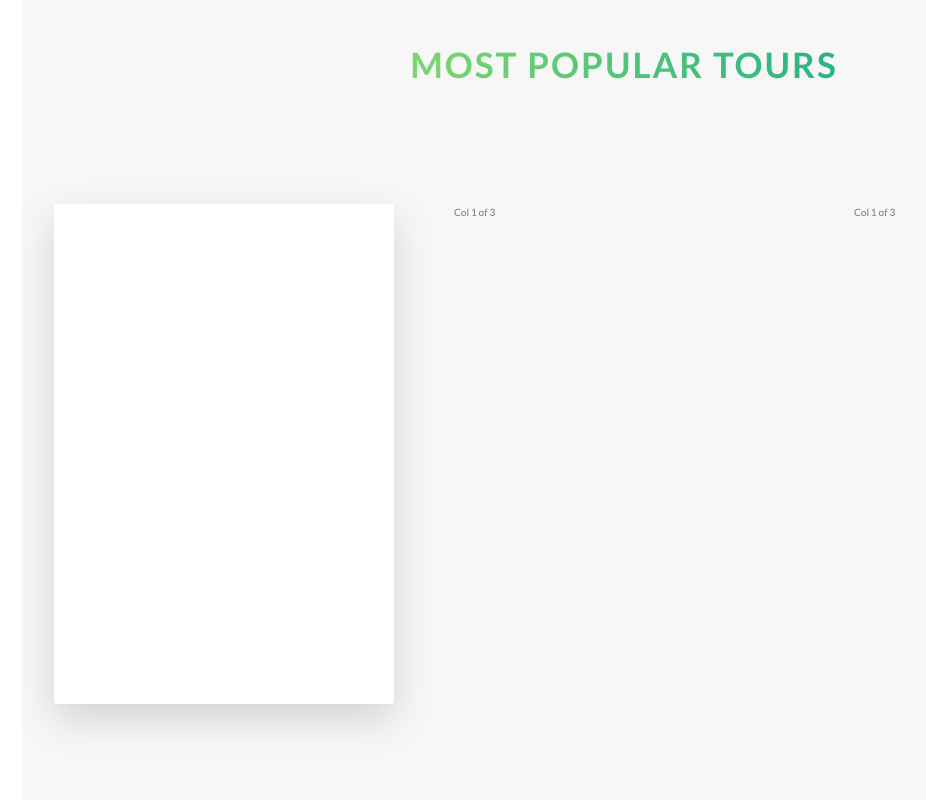
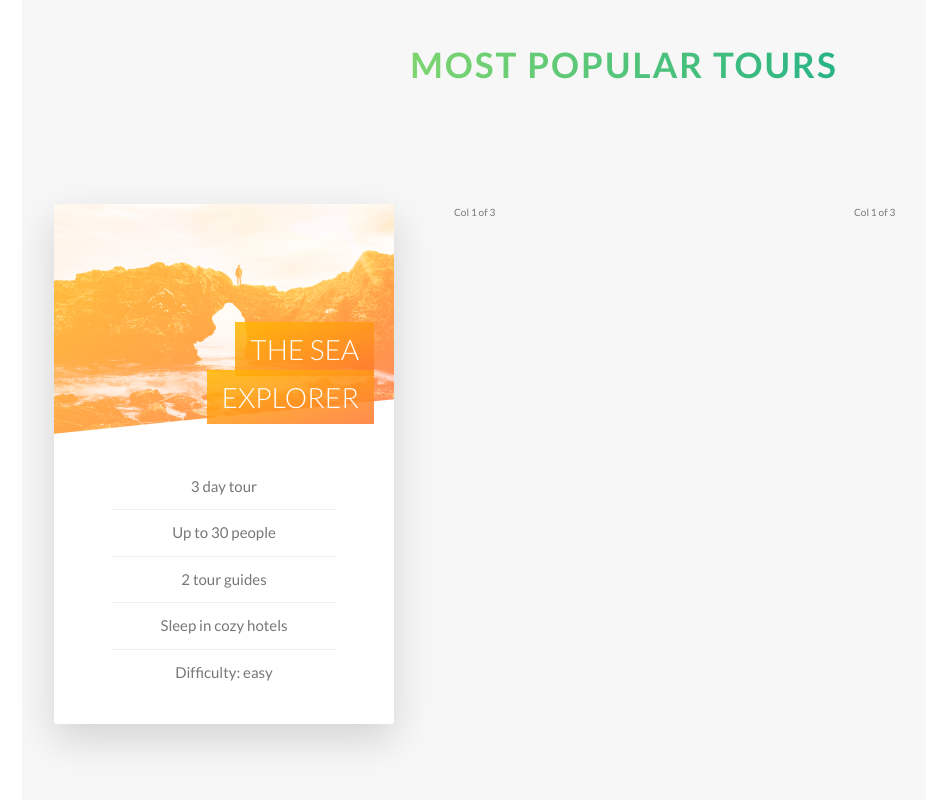
Before and after one commit to Salena0921/NatoursClassProject, a website: page index.html in a window 1280 px wide. Shown: the part 2524-3324 px from the top of the page, without its empty margins (16-942 px from the left). Drawn offline with Linux system fonts and the light colour scheme.

Commit message:
finished styling the front of one card

```diff
--- a/index.html
+++ b/index.html
@@ -122,7 +122,21 @@
                 <div class="col-1-of-3">
                     <div class="card">
                         <div class="card__side card__side--front">
-                            FRONT
+                            <div class="card__picture card__picture--1">
+                                &nbsp;
+                            </div>
+                            <h4 class="card__heading">
+                                <span class="card__heading-span card__heading-span--1">The Sea Explorer</span>
+                            </h4>
+                            <div class="card__details">
+                                <ul>
+                                    <li>3 day tour</li>
+                                    <li>Up to 30 people</li>
+                                    <li>2 tour guides</li>
+                                    <li>Sleep in cozy hotels</li>
+                                    <li>Difficulty: easy</li>
+                                </ul>
+                            </div>
                         </div>
                         <div class="card__side card__side--back card__side--back-1">
                             BACK
--- a/sass/abstract/_variables.scss
+++ b/sass/abstract/_variables.scss
@@ -10,6 +10,7 @@ $color-tertiary-light: #2998ff;
 $color-tertiary-dark: #5643fa;
 
 $color-grey-light-1: #f7f7f7;
+$color-grey-light-2: #eee;
 
 $color-grey-dark: #777;
 $color-white: #fff;
--- a/sass/components/_card.scss
+++ b/sass/components/_card.scss
@@ -1,14 +1,13 @@
 .card {
+
+    //functionality
     perspective: 150rem;
     -moz-perspective: 150rem;
     position: relative;
-    height: 50rem;
+    height: 52rem;
 
     &__side {
-        color: white;
-        font-size: 2rem;
-
-        height: 50rem;
+        height: 52rem;
         transition: all .8s ease;
         position: absolute;
         top: 0;
@@ -16,6 +15,7 @@
         width: 100%;
         backface-visibility: hidden;
         border-radius: 3px;
+        overflow: hidden;
         box-shadow: 0 1.5rem 4rem rgba($color-black, .15);
 
         &--front {
@@ -32,10 +32,74 @@
     }
 
     &:hover &__side--front {
-        transform: rotateY(180deg);
+        transform: rotateY(-180deg);
     }
 
     &:hover &__side--back {
         transform: rotateY(0deg);
     }
+
+    //front side styling
+    &__picture {
+        background-size: cover;
+        height: 23rem;
+        background-blend-mode: screen;
+        -webkit-clip-path: polygon(0 0, 100% 0, 100% 85%, 0 100%);
+        clip-path: polygon(0 0, 100% 0, 100% 85%, 0 100%);
+
+        &--1 {
+            background-image: linear-gradient(to right bottom, $color-secondary-light, $color-secondary-dark), url(../img/nat-5.jpg);
+        }
+
+        &--2 {
+            background-image: url(../img/nat-5.jpg);
+        }
+
+        &--3 {
+            background-image: url(../img/nat-5.jpg);
+        }
+    }
+
+    &__heading {
+        font-size: 2.8rem;
+        font-weight: 300;
+        text-transform: uppercase;
+        text-align: right;
+        color: $color-white;
+        position: absolute;
+        top: 8.5rem;
+        right: 2rem;
+        width: 75%;
+
+    }
+
+    &__heading-span {
+        padding: 1rem 1.5rem;
+        -webkit-box-decoration-break: clone;
+        box-decoration-break: clone;
+
+        &--1 {
+            background-image: linear-gradient(to right bottom, rgba($color-secondary-light, .85), rgba($color-secondary-dark, .85))
+        }
+    }
+
+    &__details {
+        padding: 3rem;
+
+        ul {
+            list-style: none;
+            width: 80%;
+            margin: 0 auto;
+
+            li {
+                text-align: center;
+                font-size: 1.5rem;
+                padding: 1rem;
+
+                &:not(:last-child) {
+                    border-bottom: 1px solid $color-grey-light-2;
+                }
+            }
+        }
+    }
 }
--- a/sass/layout/_header.scss
+++ b/sass/layout/_header.scss
@@ -6,6 +6,7 @@
         url(../img/hero.jpg);
     background-size: cover;
     background-position: top;
+    -webkit-clip-path: polygon(0 0, 100% 0, 100% 75vh, 0 100%);
     clip-path: polygon(0 0, 100% 0, 100% 75vh, 0 100%);
     position: relative;
 
```
Also changed, not shown: css/style.css.
